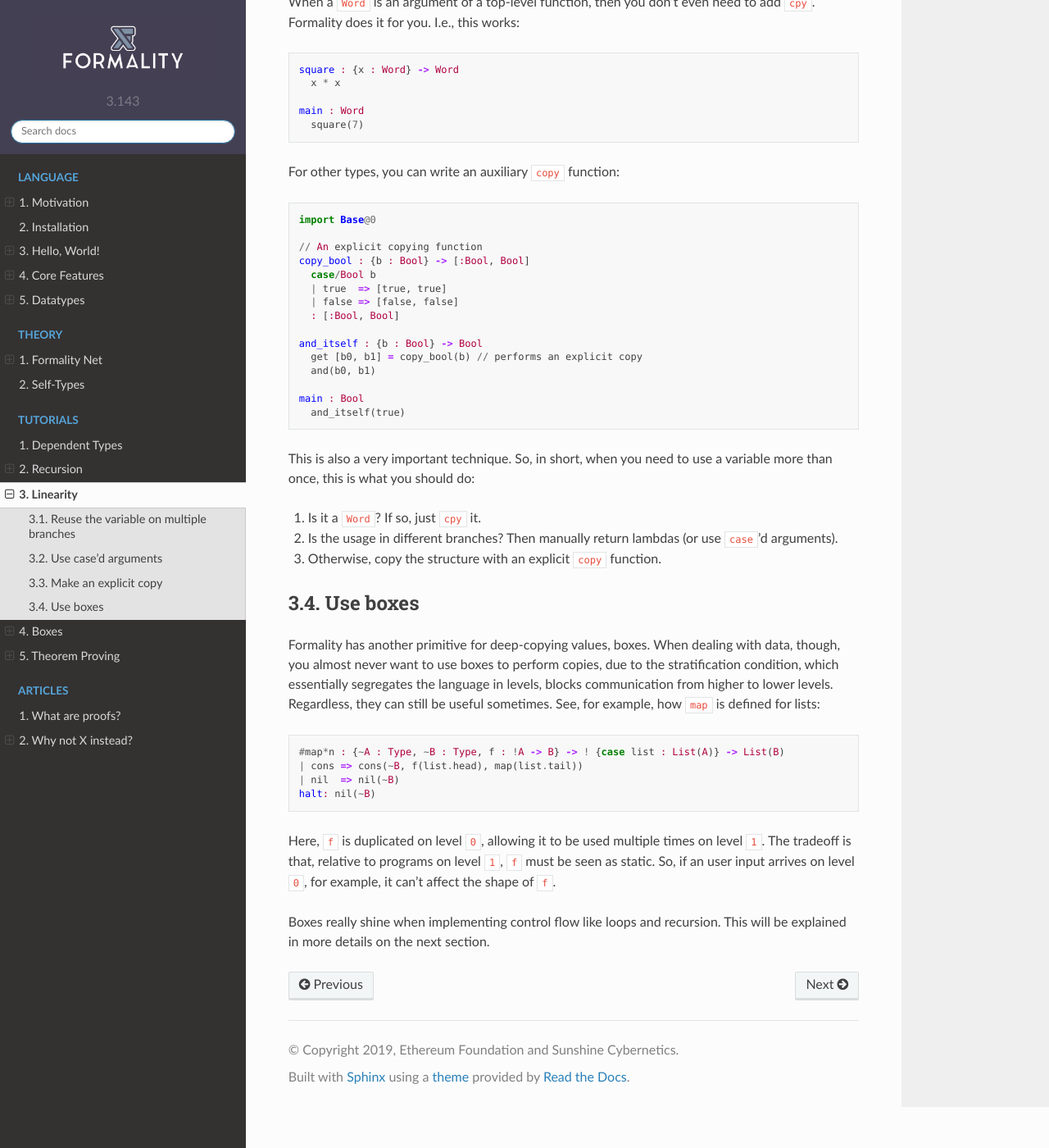
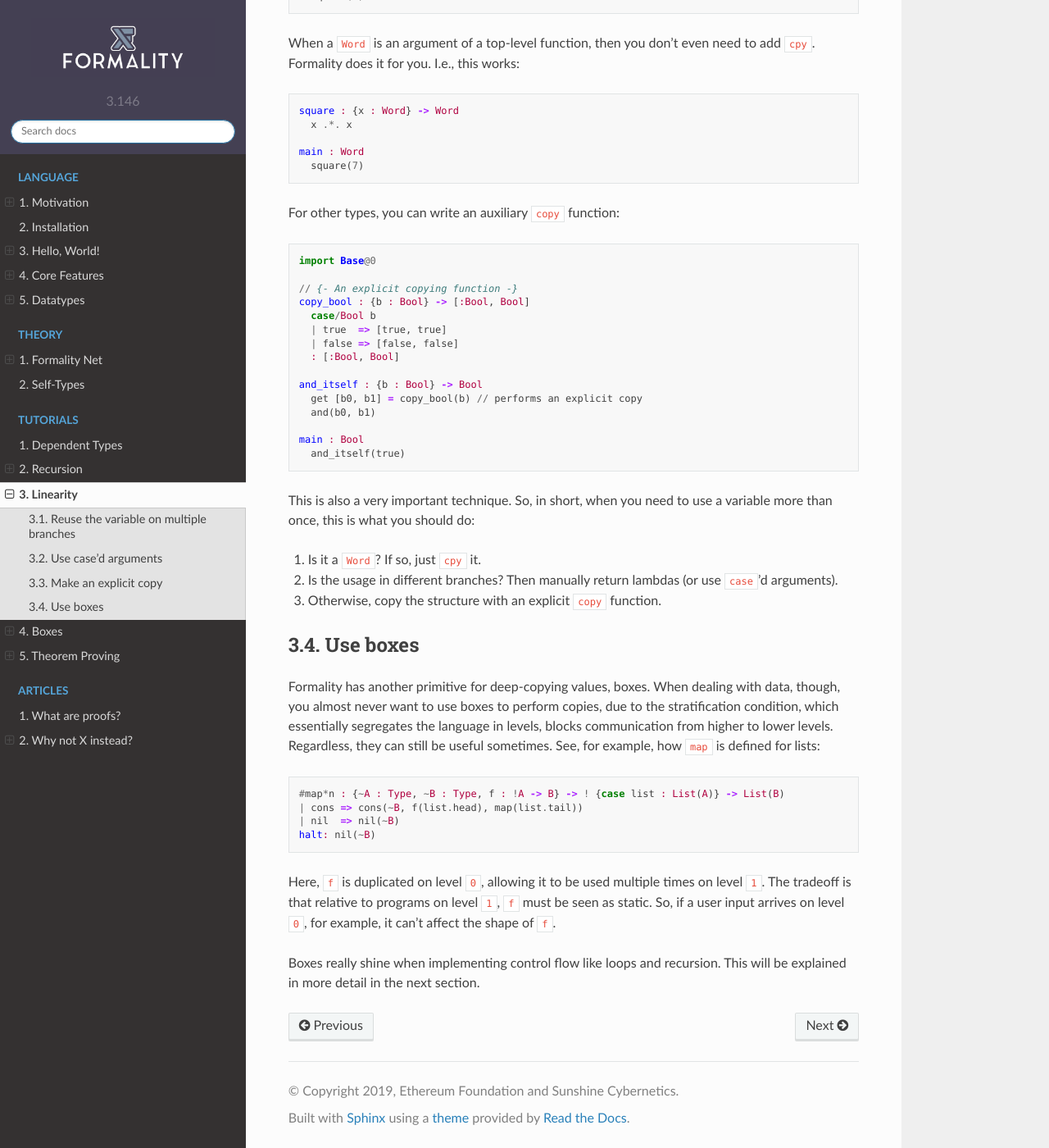
Before and after one commit to Soonad/docs.formality-lang.org, a Sphinx documentation site: the page built from docs/source/tutorials/3.Linearity.md, in a window 1280 px wide and 1400 px high, scrolled down 2114 px. Shown: the whole window at 82% size. Built offline with Sphinx 7.4.7 and the Read the Docs theme 2.0.0, drawn with Linux system fonts in a browser that asks for light colours; pages that are not in the unit, such as notebooks, are missing from menus; some of the changed text lies outside the part shown.

Commit message:
Update Tutorial 3 and 4

````diff
--- a/docs/source/conf.py
+++ b/docs/source/conf.py
@@ -24,9 +24,9 @@
 author = u'Sunshine Cybernetics'
 
 # The short X.Y version
-version = u'3.143'
+version = u'3.146'
 # The full version, including alpha/beta/rc tags
-release = u'0.3.143'
+release = u'0.3.146'
 
 
 # -- General configuration ---------------------------------------------------
--- a/docs/source/tutorials/3.Linearity.md
+++ b/docs/source/tutorials/3.Linearity.md
@@ -28,7 +31,7 @@
 ```haskell
 import Base@0
 
-// Negates `b` if `a` is true
+// {- Negates `b` if `a` is true -}
 not_if : {a : Bool, b : Bool} -> Bool
   case/Bool a
   | true  => not(b)
@@ -44,7 +47,7 @@
 ```haskell
 import Base@0
 
-// Negates `b` if `a` is true
+// {- Negates `b` if `a` is true -}
 not_if : {a : Bool, b : Bool} -> Bool
   (case/Bool a
   | true  => {b} not(b)
@@ -82,7 +85,7 @@
 ```haskell
 square : {x : Word} -> Word
   cpy x = x
-  x * x
+  x .*. x
 
 main : Word
   square(7)
@@ -92,7 +95,7 @@
 
 ```haskell
 square : {x : Word} -> Word
-  x * x
+  x .*. x
 
 main : Word
   square(7)
@@ -103,7 +106,7 @@
 ```haskell
 import Base@0
 
-// An explicit copying function
+// {- An explicit copying function -}
 copy_bool : {b : Bool} -> [:Bool, Bool]
   case/Bool b
   | true  => [true, true]
@@ -137,6 +140,6 @@
 halt: nil(~B)
 ```
 
-Here, `f` is duplicated on level `0`, allowing it to be used multiple times on level `1`. The tradeoff is that, relative to programs on level `1`, `f` must be seen as static. So, if an user input arrives on level `0`, for example, it can't affect the shape of `f`.
+Here, `f` is duplicated on level `0`, allowing it to be used multiple times on level `1`. The tradeoff is that relative to programs on level `1`, `f` must be seen as static. So, if a user input arrives on level `0`, for example, it can't affect the shape of `f`.
 
-Boxes really shine when implementing control flow like loops and recursion. This will be explained in more details on the next section.
+Boxes really shine when implementing control flow like loops and recursion. This will be explained in more detail in the next section.
````
Also changed, not shown: other parts of docs/source/tutorials/3.Linearity.md (+7 -4 lines), docs/source/tutorials/4.Boxes.md (+11 -11 lines).
